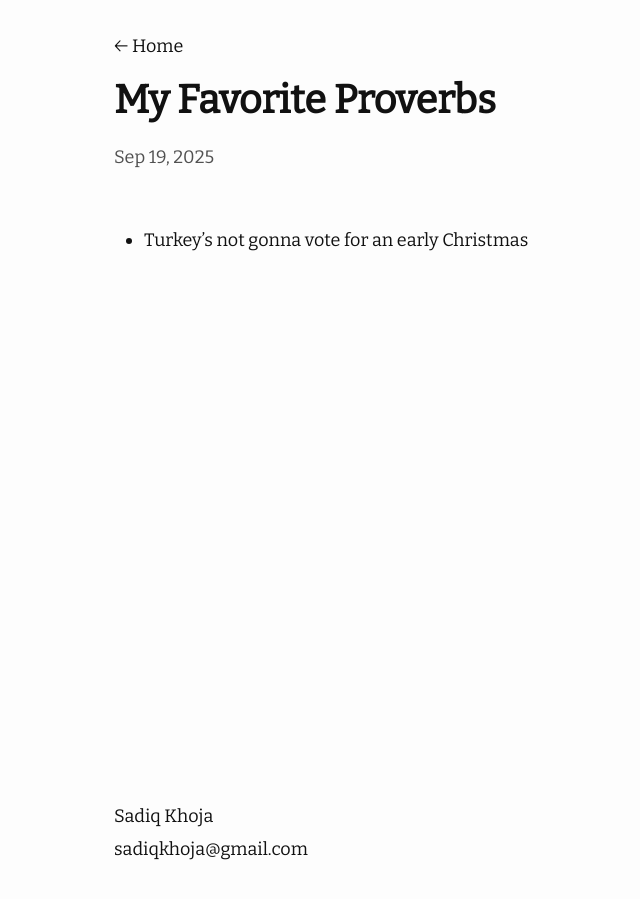
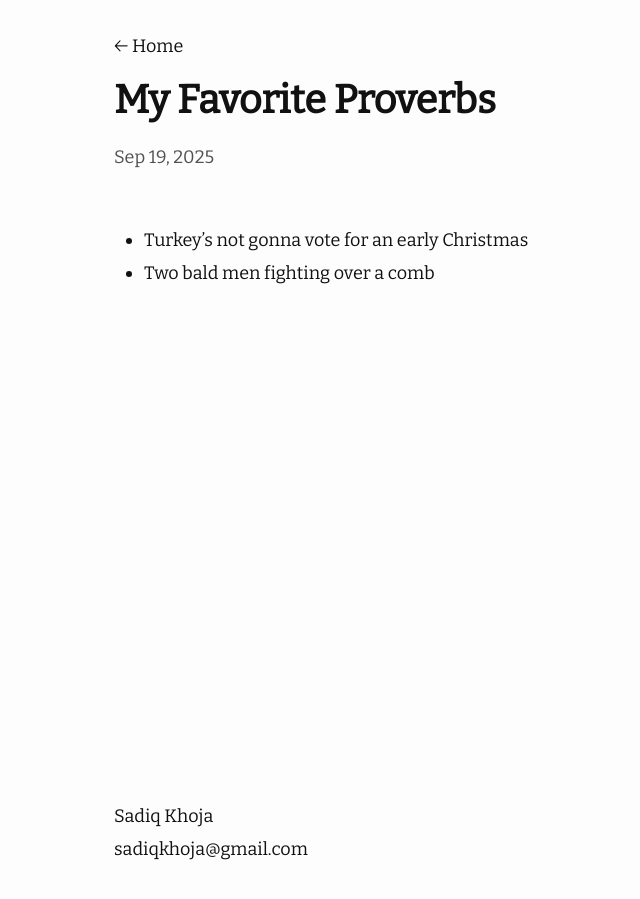
Before and after one commit to sadiqkhoja/sadiqkhoja.github.io, a Jekyll site: the page built from _posts/2025-09-19-my-fav-proverbs.md, in a window 1280 px wide. Shown: the whole page, without its empty margins (156-796 px from the left). Built offline with Jekyll 4.4.1, drawn with Linux system fonts in a browser that asks for light colours; nearby versions of some CDN libraries.

Commit message:
Update 2025-09-19-my-fav-proverbs.md

```diff
--- a/_posts/2025-09-19-my-fav-proverbs.md
+++ b/_posts/2025-09-19-my-fav-proverbs.md
@@ -4,3 +4,4 @@ title: My Favorite Proverbs
 ---
 
 - Turkey's not gonna vote for an early Christmas
+- Two bald men fighting over a comb
```
